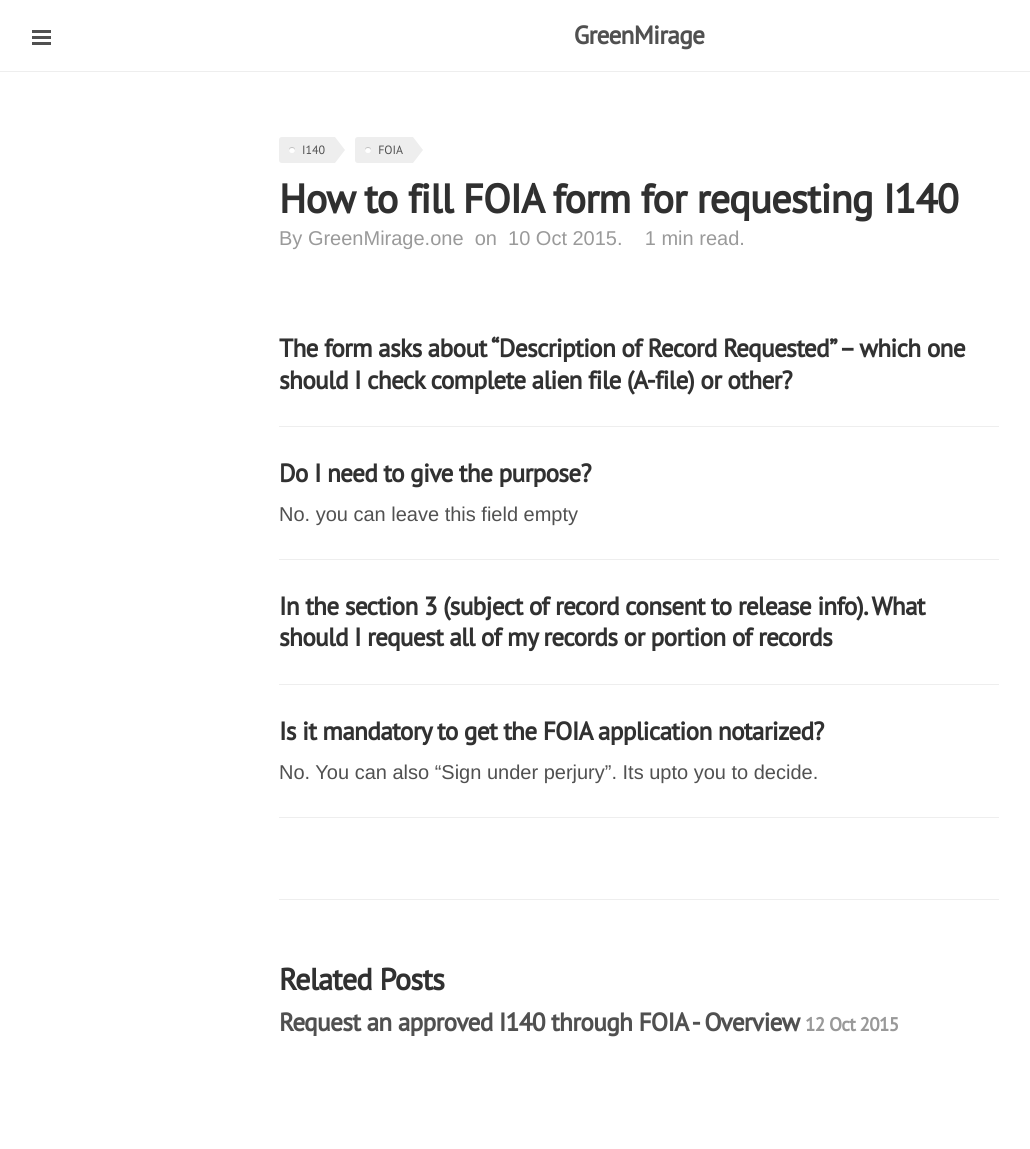
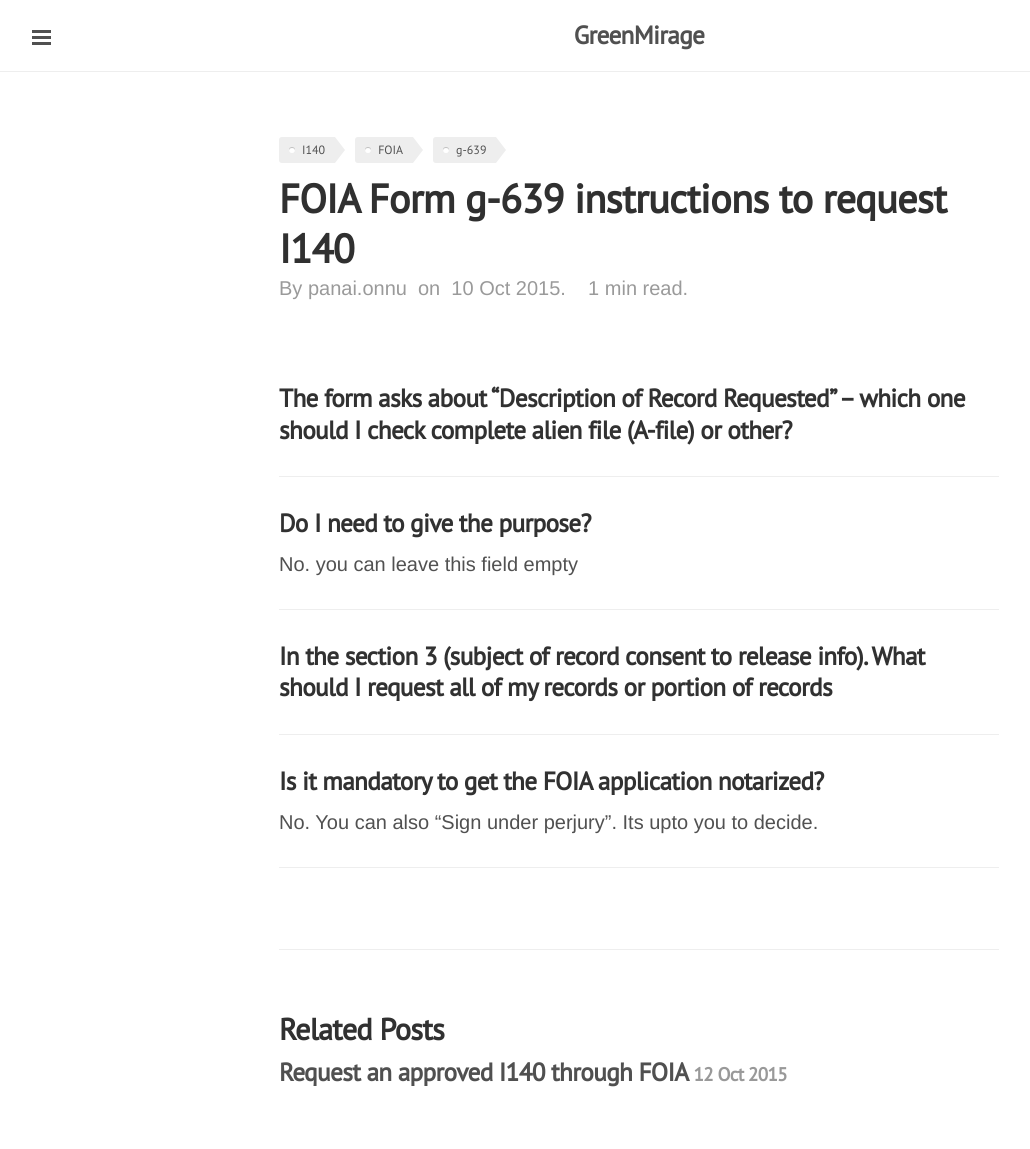
Before and after one commit to gitforwork2/gitforwork.github.io, a Jekyll site: the page built from _posts/2015-10-10-i140-foia-form-g-639-instruction.md, in a window 1280 px wide. Shown: the whole page, without its empty margins (1-1031 px from the left). Built offline with Jekyll 4.4.1, drawn with Linux system fonts in a browser that asks for light colours; Markdown is read by kramdown in place of the engine named in the settings; before the commit the page ends 1099 px from its top, so only the background shows below that.

Commit message:
Ordered posts

```diff
--- a/_config.yml
+++ b/_config.yml
@@ -27,7 +27,7 @@ author:
 
 # Custom vars
 version:          1.0
-me:               GreenMirage.one
+me:               panai.onnu
 
 github:
   repo:           https://github.com/gitforwork/gitforwork.github.io
--- a/_posts/2015-10-10-i140-foia-form-help.md
+++ b/_posts/2015-10-10-i140-foia-form-g-639-instruction.md
@@ -1,10 +1,10 @@
 ---
 layout: post
-title: How to fill FOIA form for requesting I140
+title: FOIA Form g-639 instructions to request I140
 date: 2015-10-10
-tags: I140 FOIA
+tags: I140 FOIA g-639
 comments: false
-description: Detailed steps for filling the FOIA form
+description: Instruction to fill form g-639 to request approved I140
 ---
 ###The form asks about "Description of Record Requested" -- which one should I check complete alien file (A-file) or other?
 * * *
```
Also changed, not shown: _posts/2015-10-12-request-i140-via-foia.md (+2 -2 lines), about.md (+1 -1 lines).
